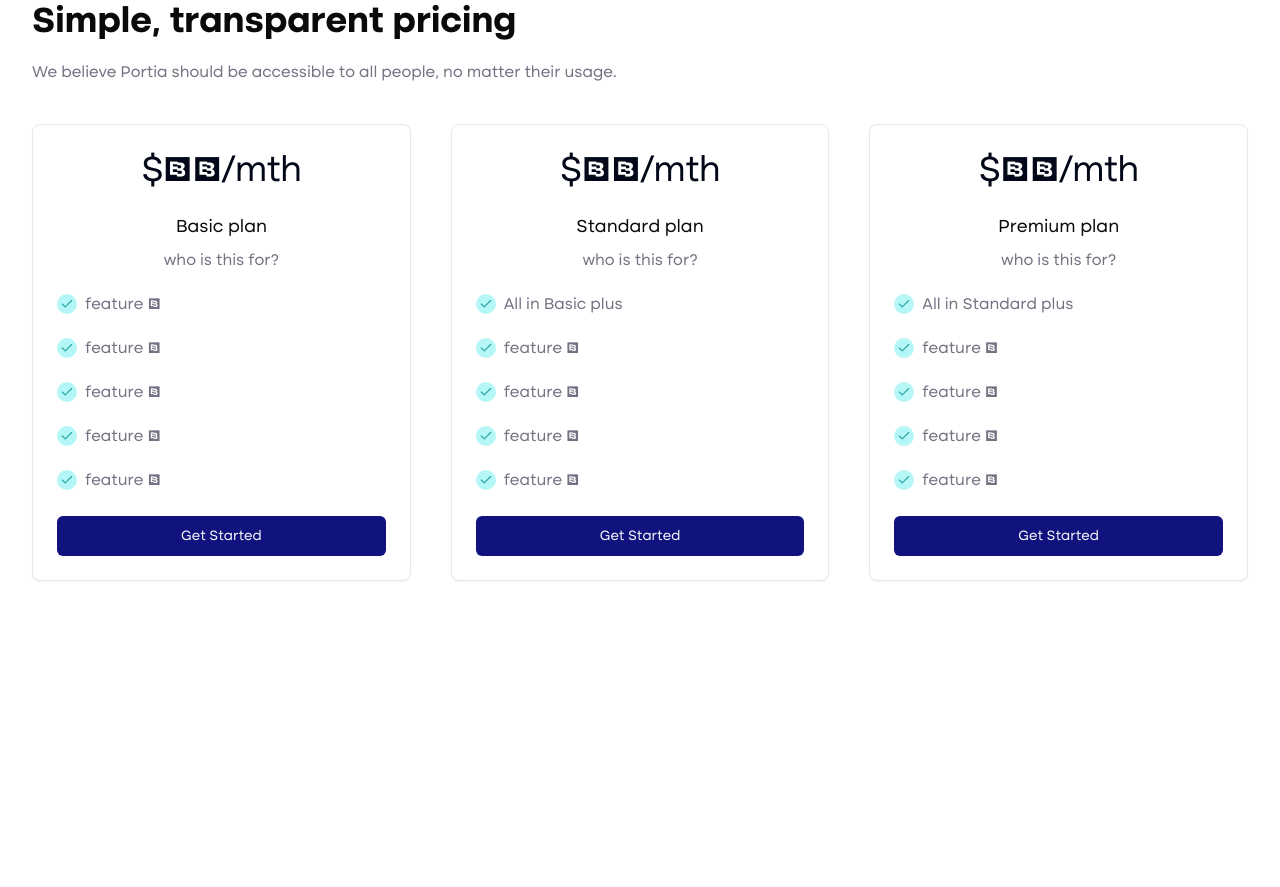
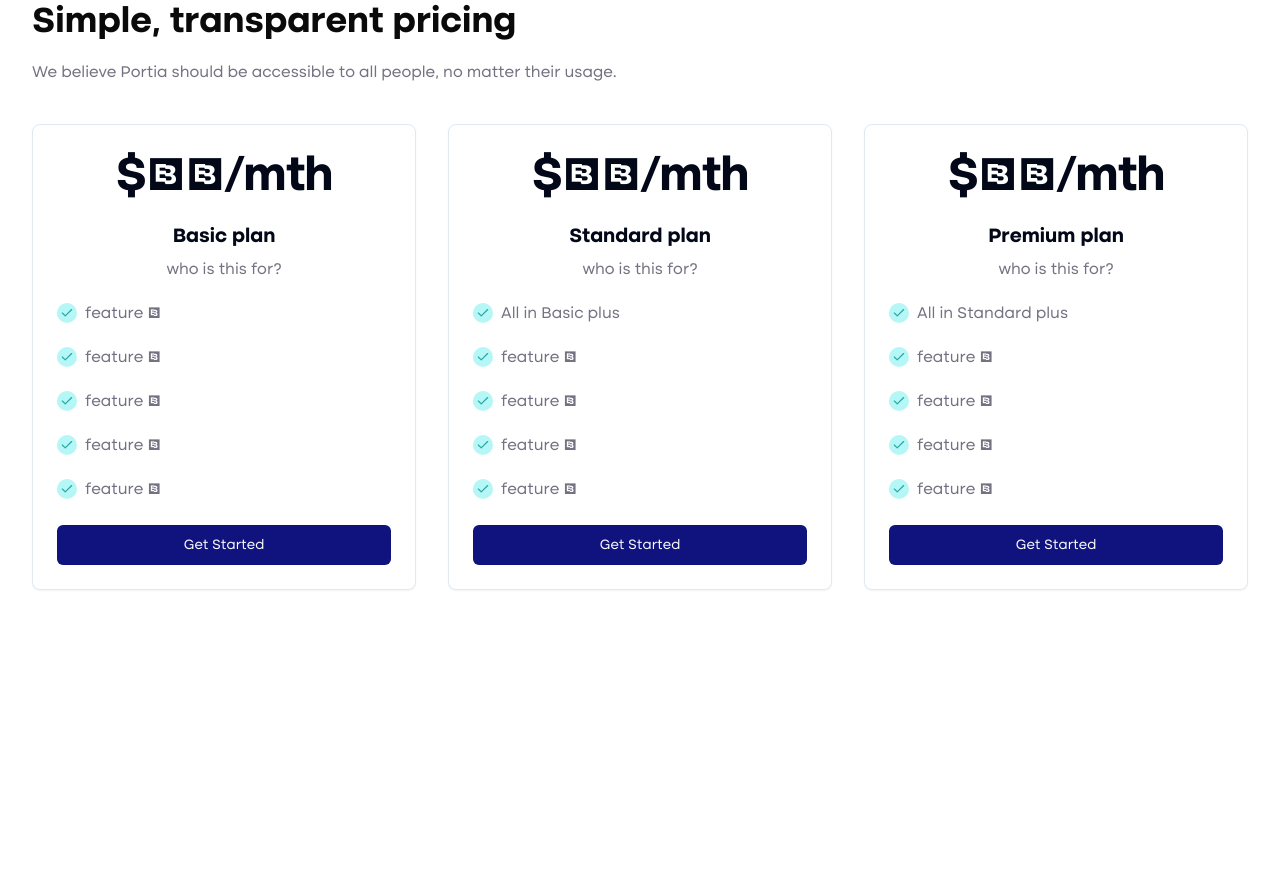
Before and after one commit to Saeed-Altout/portia, a Next.js app: page / in a window 1280 px wide. Shown: the part 3600-4487 px from the top of the page. Built offline with nearby package versions, Linux system fonts and the light colour scheme.

Commit message:
complete plans section

```diff
--- a/app/(website)/(pages)/(home)/_components/plans.tsx
+++ b/app/(website)/(pages)/(home)/_components/plans.tsx
@@ -3,7 +3,6 @@
 import {
   Card,
   CardContent,
-  CardDescription,
   CardFooter,
   CardHeader,
   CardTitle,
@@ -21,20 +20,18 @@
         title="Simple, transparent pricing"
         description="We believe Portia should be accessible to all people, no matter their usage."
       />
-      <div className="grid grid-cols-1 sm:grid-cols-2 lg:grid-cols-3 gap-10">
+      <div className="grid grid-cols-1 sm:grid-cols-2 lg:grid-cols-3 gap-8">
         {plansData.map(({ price, type, features }, index) => (
           <Card key={index}>
             <CardHeader className="text-center">
-              <CardTitle className="font-medium lg:text-4xl">
+              <CardTitle className="font-semibold text-4xl lg:text-5xl">
                 ${price}
               </CardTitle>
             </CardHeader>
             <CardContent className="space-y-5">
               <div className="text-center space-y-2">
-                <h3 className="font-medium text-black-primary text-[18px]">
-                  {type}
-                </h3>
-                <p className="text-gray-primary text-base">who is this for?</p>
+                <h3 className="font-semibold text-xl">{type}</h3>
+                <p>who is this for?</p>
               </div>
               <div className="flex flex-col gap-y-5">
                 {features.map((feature, index) => (
@@ -45,7 +42,7 @@
                     <span className="bg-[#B5F7F6] h-5 w-5 rounded-full p-[3px] flex justify-center items-center">
                       <Check className="text-[#26A6A4] h-4 w-4" />{" "}
                     </span>
-                    <p className="text-gray-primary text-base">{feature}</p>
+                    <p>{feature}</p>
                   </div>
                 ))}
               </div>
```
